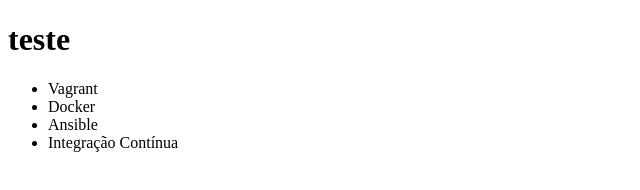
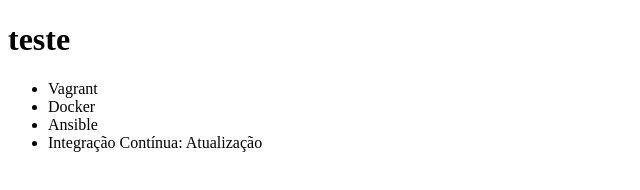
Before and after one commit to allissonst/formacao-alura-gbtech-dados, a plain HTML site: page index.html in a window 1280 px wide. Shown: the whole page, without its empty margins (0-640 px from the left). Drawn offline with Linux system fonts and the light colour scheme.

Commit message:
updating-name-of-course

```diff
--- a/index.html
+++ b/index.html
@@ -11,7 +11,7 @@
         <li>Vagrant</li>
         <li>Docker</li>
         <li>Ansible</li>
-        <li>Integração Contínua</li>
+        <li>Integração Contínua: Atualização </li>
     </ul>
 </body>
 </html>
```
